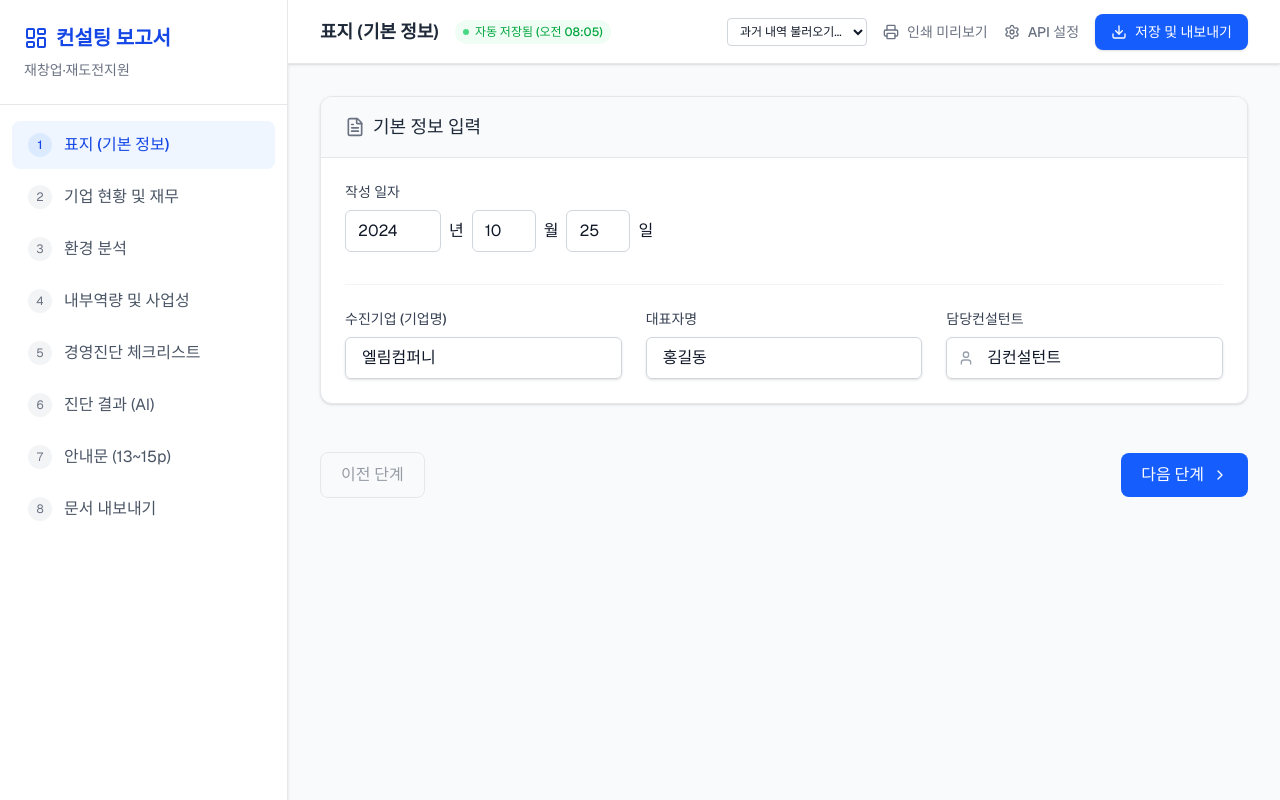
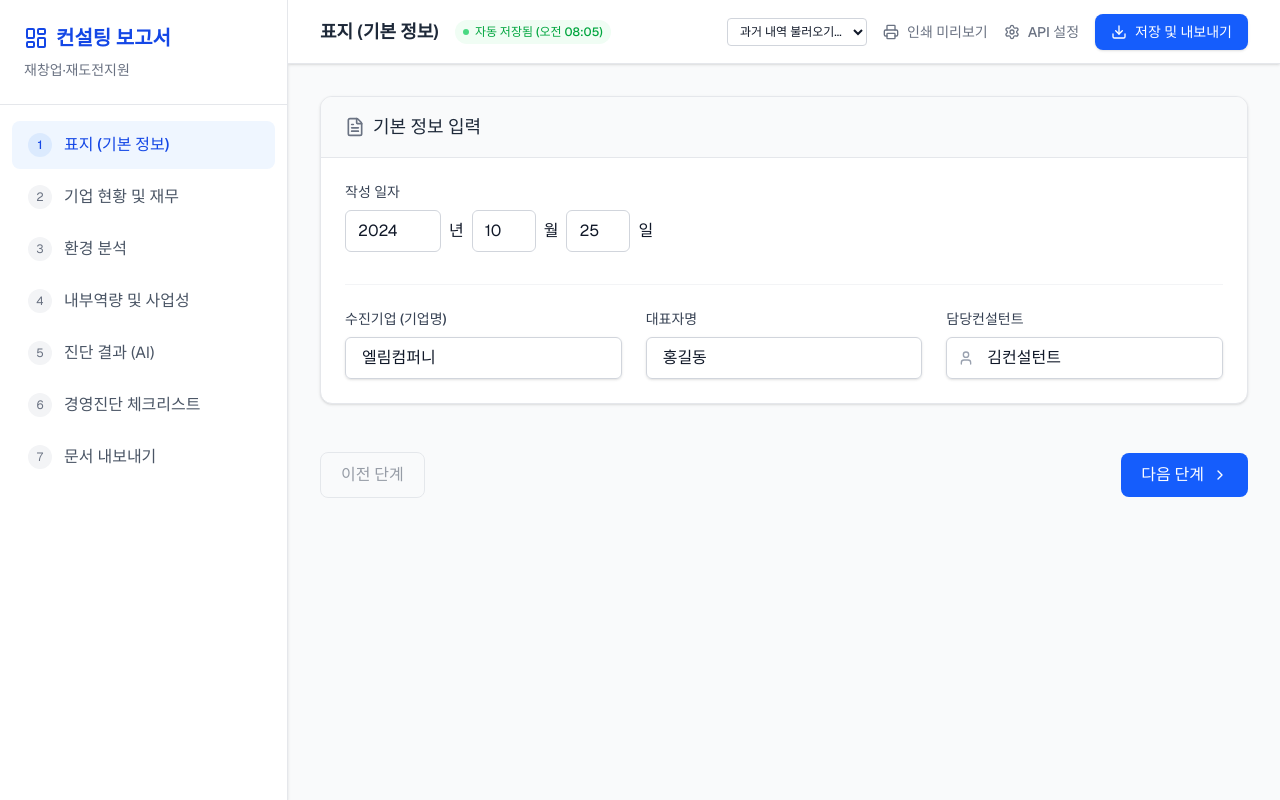
Before and after one commit to SA1104/consulting-report-app, a Next.js app: page / in a window 1280 px wide. Built offline with nearby package versions, Linux system fonts and the light colour scheme.

Commit message:
Fix steps array leaving 8 items, now exactly 7 items and correctly reordered

```diff
--- a/src/app/page.tsx
+++ b/src/app/page.tsx
@@ -11,9 +11,8 @@ const steps = [
   { id: 'overview', title: '기업 현황 및 재무' },
   { id: 'environment', title: '환경 분석' },
   { id: 'capabilities', title: '내부역량 및 사업성' },
+  { id: 'results', title: '진단 결과 (AI)' },
   { id: 'checklist', title: '경영진단 체크리스트' },
-  { id: 'results', title: '진단 결과 (AI)' },
-  { id: 'guide', title: '안내문 (13~15p)' },
   { id: 'export', title: '문서 내보내기' },
 ];
 
```
